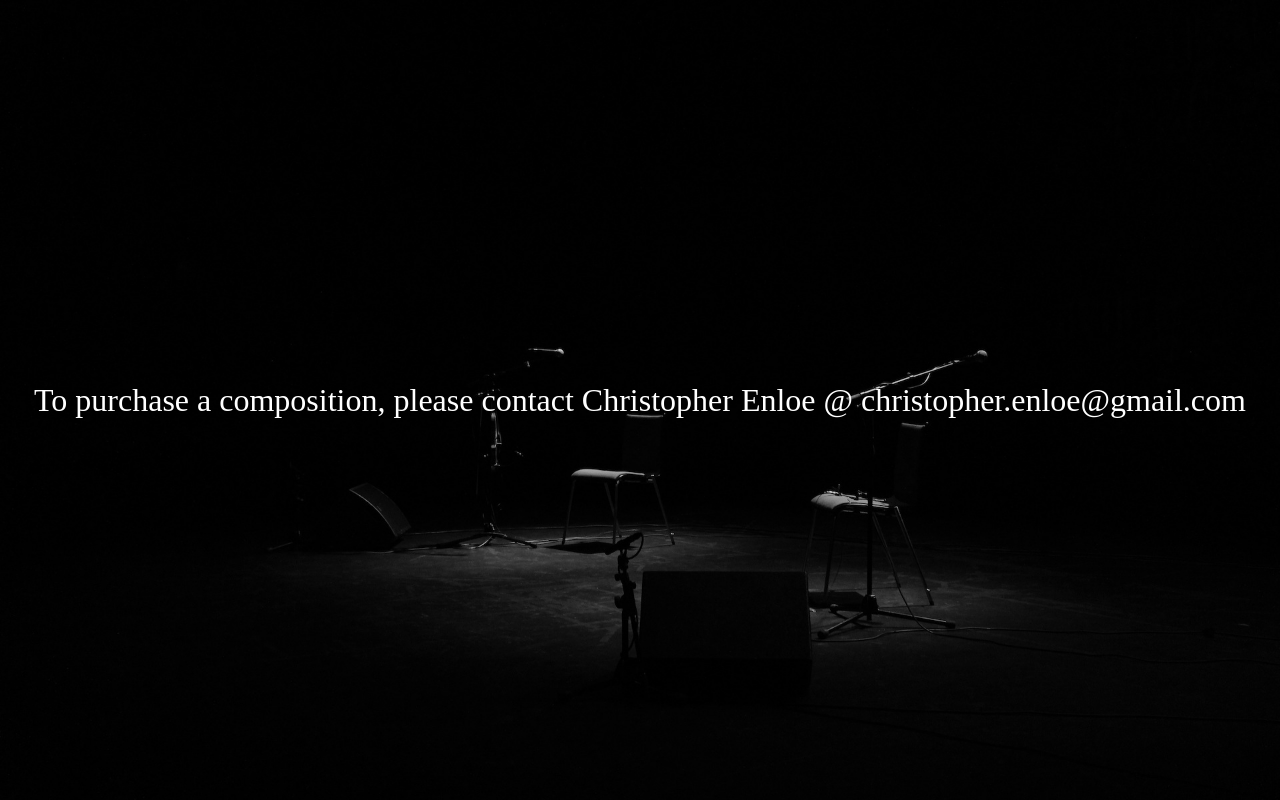
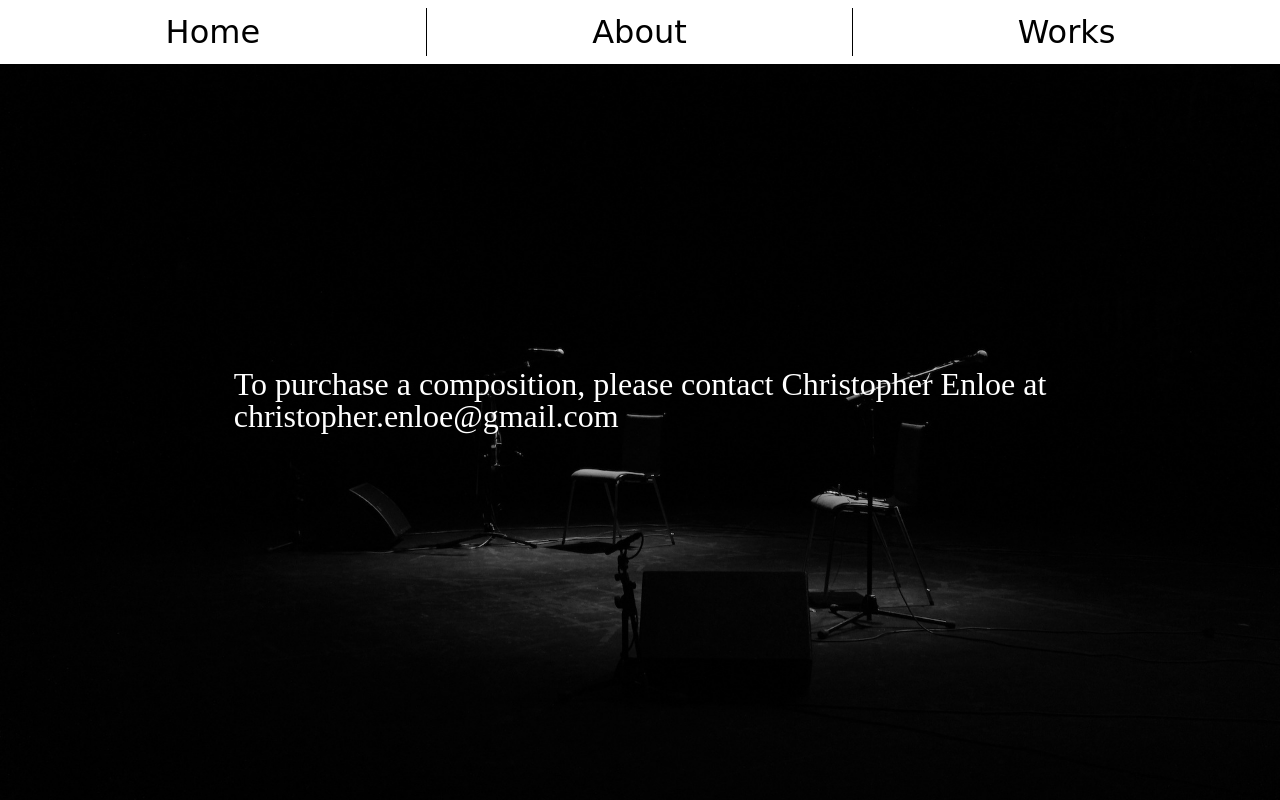
Before and after one commit to jayaperkins/chris-heroku-site, a PHP site: page /contact.html in a window 1280 px wide. Run offline with PHP 8.4, Linux system fonts and the light colour scheme.

Commit message:
updated nav

```diff
--- a/contact.html
+++ b/contact.html
@@ -7,9 +7,17 @@
     <link rel="stylesheet" href="css/reset.css">
     <link rel="stylesheet" href="css/main.css">
     <link rel="stylesheet" href="css/contact.css">
+    <link rel="stylesheet" href="css/nav.css">
 </head>
 <body>
-<h1 class="contact">To purchase a composition, please contact Christopher Enloe @ christopher.enloe@gmail.com</h1>
+    <nav>
+        <ul class="nav">
+            <li class="nav-link-container"><a href="home.html" class="nav-link one">Home</a></li>
+            <li class="nav-link-container"><a href="bio.html" class="nav-link two">About</a></li>
+            <li class="nav-link-container"><a href="works.html" class="nav-link three">Works</a></li>
+        </ul>
+    </nav>
+    <h1 class="contact">To purchase a composition, please contact Christopher Enloe at<br>christopher.enloe@gmail.com</h1>
 
 </body>
 </html>
--- a/css/contact.css
+++ b/css/contact.css
@@ -8,12 +8,18 @@ body {
 
 .contact {
     display: flex;
-    width: 100%;
+    width: 80%;
     height: 100%;
     margin: 2rem;
     justify-content: center;
     align-items: center;
     color: white;
     font-family: 'Amiri', serif;
-    font-size: 2rem;
+    font-size: 1.5rem;
 }
+
+@media screen and (min-width: 600px) {
+    .contact {
+        font-size: 2rem;
+    }
+}
--- a/css/music-category.css
+++ b/css/music-category.css
@@ -21,6 +21,7 @@ body {
     align-items: center;
     width: 100%;
     height: 30%;
+    margin-top: 4rem;
 }
 
 .title {
--- a/css/footer.css
+++ b/css/nav.css
@@ -1,5 +1,8 @@
-footer {
+nav {
     display: flex;
+    position: fixed;
+    top: 0;
+    z-index: 100;
     flex-direction: column;
     width: 100%;
     height: 9rem;
@@ -44,7 +47,7 @@ footer {
 
 @media screen and (min-width: 475px) {
 
-    footer, .nav, .nav-link-container {
+    nav .nav, .nav-link-container {
         height: 4rem;
     }
 
--- a/css/reviews-bio.css
+++ b/css/reviews-bio.css
@@ -36,6 +36,7 @@ p {
 .profile-image {
     width: 300px;
     height: auto;
+    margin-top: 10rem;
 }
 
 .signature {
@@ -51,6 +52,7 @@ p {
 @media screen and (min-width: 600px) {
     .profile-image {
         width: 500px;
+        margin-top: 6rem;
     }
 
     .description {
--- a/reviews.html
+++ b/reviews.html
@@ -9,7 +9,7 @@
 </head>
 <body>
 <article class="review-container">
-<h1>Halleluyah! (Psalm 150)</h1>
+<h1>Halleluyah! (Psalm 150)</h1><br>
     <p>Performance Review - Cantor Susan Lewis Friedman, Beth Emet the Free Synagogue, Evanston, IL<br><br>
 
         “Kol Emet the Jewish Music Project is a committee at Beth Emet the Free Synagogue dedicated to
@@ -17,7 +17,7 @@
         and greatest in Jewish Music and introduce it to our congregation. In order to accomplish this,
         every year we sponsor a Young Composer’s Competition.  Young composers from colleges all over the U.S.
         are asked to submit a piece of music for cantor and/or choir which is set to a text as part of our
-        Shabbat liturgy which we could use in our services. This year, Christopher Enloe’s Psalm 150 was
+        Shabbat liturgy which we could use in our services.<br><br> This year, Christopher Enloe’s Psalm 150 was
         chosen as our winner, hands down. We were particularly drawn to his use of the Jewish mode of Shabbat,
         Ahavah Rabbah. A great deal of the music we use for services no longer gives a nod to these modes,
         unless the cantor is improvising, and we are always drawn to contemporary works which bring the modes back.
```
Also changed, not shown: bio.html (+8 -8 lines), works.html (+8 -8 lines).
